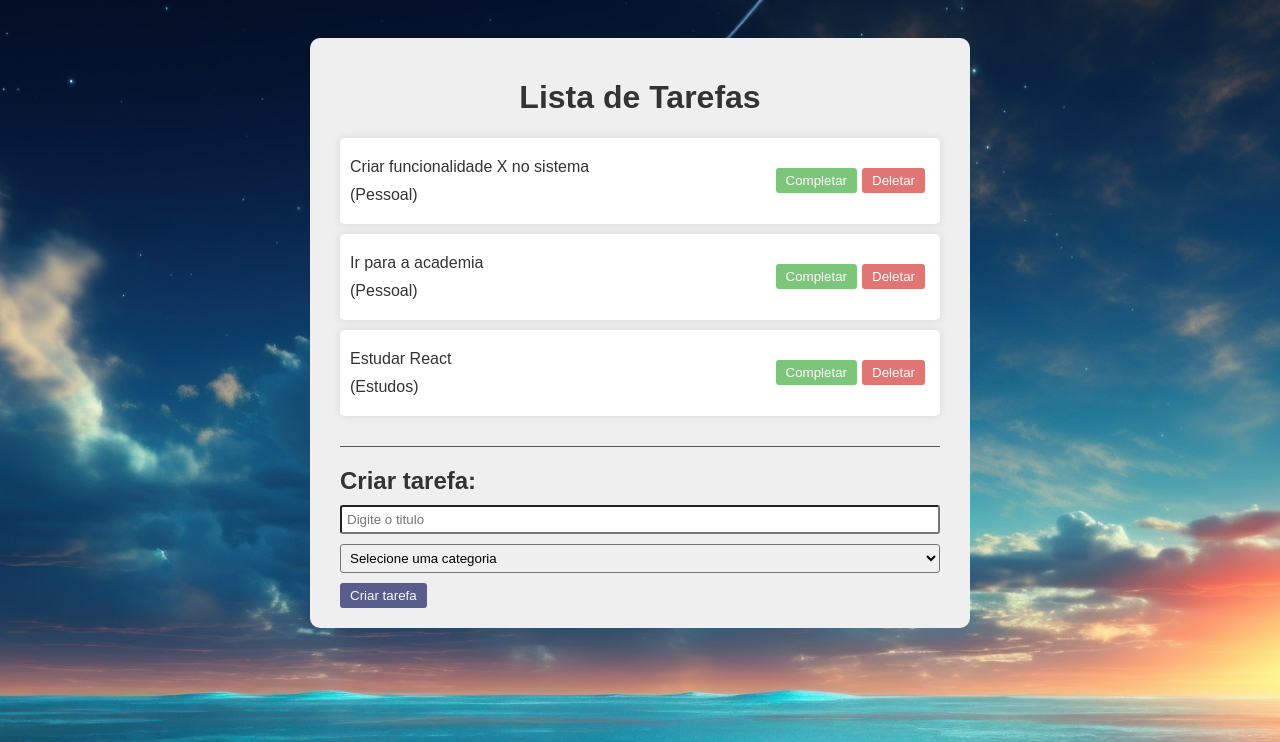
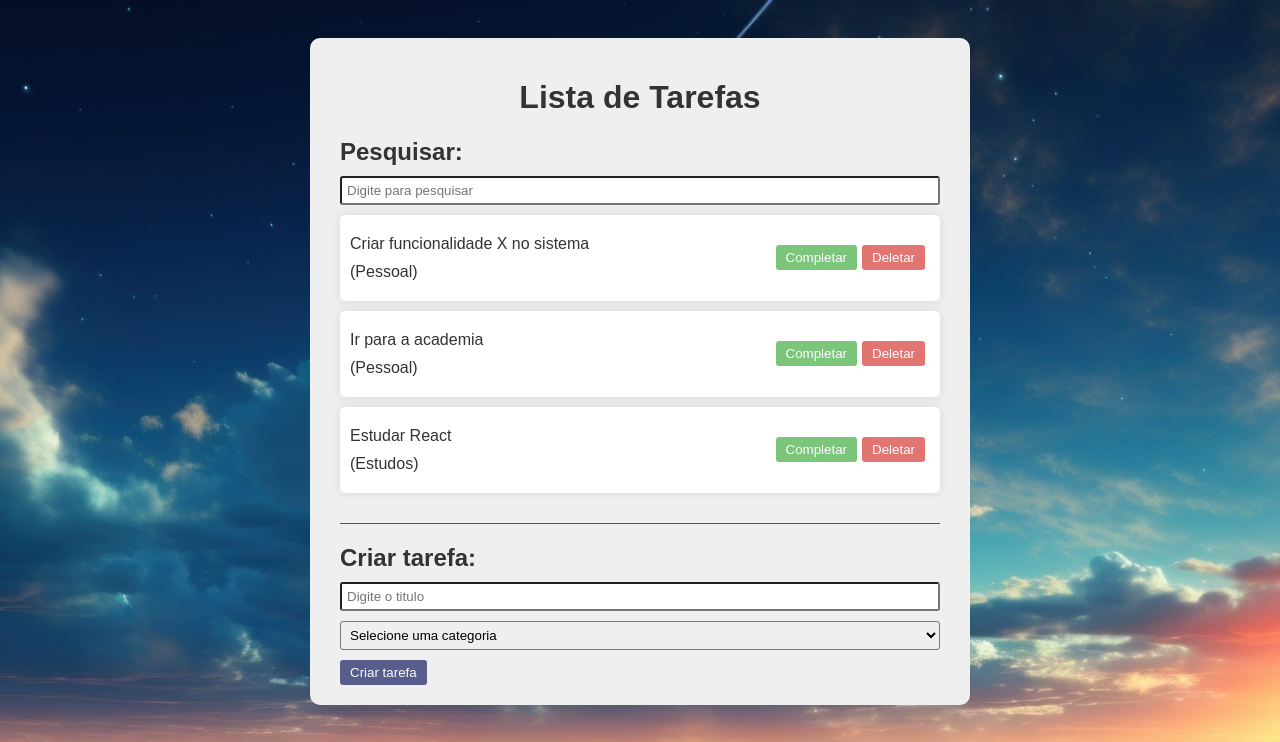
Before and after one commit to danoliver1792/to-do-react, a React (Vite) app in the folder todo/: page / in a window 1280 px wide. Shown: the top 742 px of the page. Built offline with nearby package versions, Linux system fonts and the light colour scheme.

Commit message:
criando mecanismo de pesquisa

```diff
--- a/todo/src/App.jsx
+++ b/todo/src/App.jsx
@@ -1,6 +1,7 @@
 import { useState } from 'react';
 import Todo from "./components/Todo";
 import TodoForm from './components/TodoForm';
+import Search from './components/Search';
 import './App.css';
 
 function App() {
@@ -25,6 +26,8 @@
       isCompleted: false,
     }
   ]);
+
+  const [search, setSearch] = useState("");
 
   // funcao para atribuir nova tarefa
   const addTodo = (text, category) => {
@@ -55,11 +58,10 @@
 
   return <div className="app">
     <h1>Lista de Tarefas</h1>
+    <Search search={search} setSearch={setSearch} />
     <div className="todo-list">
       {/* percorrendo todo array e exibindo cada item do to-do com map */}
-      {todos.map((todo) => (
-          <Todo key={todo.id} todo={todo} removeTodo={removeTodo} completeTodo={completeTodo} />
-        ))}
+      {todos.filter((todo) => todo.text.toLowerCase().includes(search.toLowerCase())).map((todo) => (<Todo key={todo.id} todo={todo} removeTodo={removeTodo} completeTodo={completeTodo} />))}
     </div>
     <TodoForm addTodo={addTodo} />
   </div>
--- /dev/null
+++ b/todo/src/components/Search.jsx
@@ -0,0 +1,14 @@
+const Search = ({search, setSearch}) => {
+  return (
+  <div className="search">
+    <h2>Pesquisar:</h2>
+    <input
+        type="text"
+        value={search}
+        onChange={(e) => setSearch(e.target.value)}
+        placeholder="Digite para pesquisar"/>
+  </div>
+  );
+};
+
+export default Search
```
Also changed, not shown: todo/src/components/TodoForm.jsx (+4 -4 lines).
